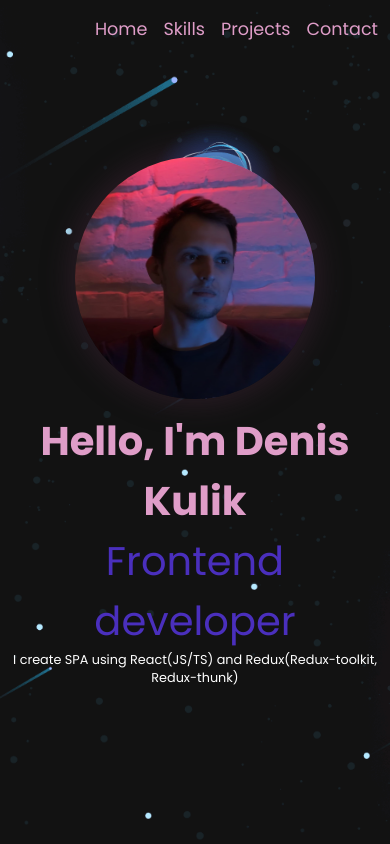
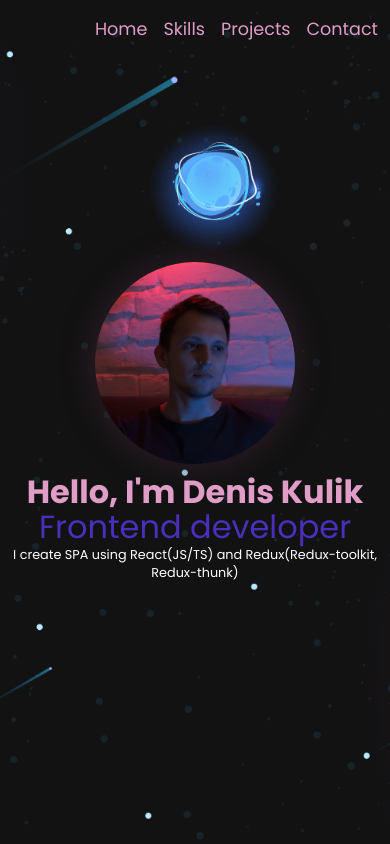
Before and after one commit to DenisKulik/frontend-developer-portfolio, a React (Vite) app: page / in a window 390 px wide. Shown: the top 844 px of the page. Built offline with nearby package versions, Linux system fonts and the light colour scheme.

Commit message:
add media query for Home title and image

```diff
--- a/src/layout/Home/HomeStyles.ts
+++ b/src/layout/Home/HomeStyles.ts
@@ -18,6 +18,7 @@ export const HomeInner = styled.div`
   gap: 1rem;
 
   @media ${props => props.theme.media.medium} {
+    flex-direction: column;
     justify-content: center;
     flex-wrap: wrap;
   }
@@ -33,12 +34,23 @@ export const AboutMe = styled.div`
 
 export const Title = styled.h1`
   font-size: 5rem;
+  line-height: 1;
   color: ${props => props.theme.colors.primaryLight};
+
+  @media ${props => props.theme.media.small} {
+    font-size: 4rem;
+  }
 `;
 
 export const Subtitle = styled.span`
   font-size: 5rem;
+  line-height: 1.2;
+  margin-bottom: 1rem;
   color: ${props => props.theme.colors.secondary};
+
+  @media ${props => props.theme.media.small} {
+    font-size: 4rem;
+  }
 `;
 
 export const Description = styled.p`
@@ -50,8 +62,11 @@ export const PhotoWrapper = styled.div`
 
   @media ${props => props.theme.media.medium} {
     max-width: 30rem;
-    flex-basis: 100%;
     order: -1;
+  }
+
+  @media ${props => props.theme.media.small} {
+    max-width: 25rem;
   }
 `;
 
```
